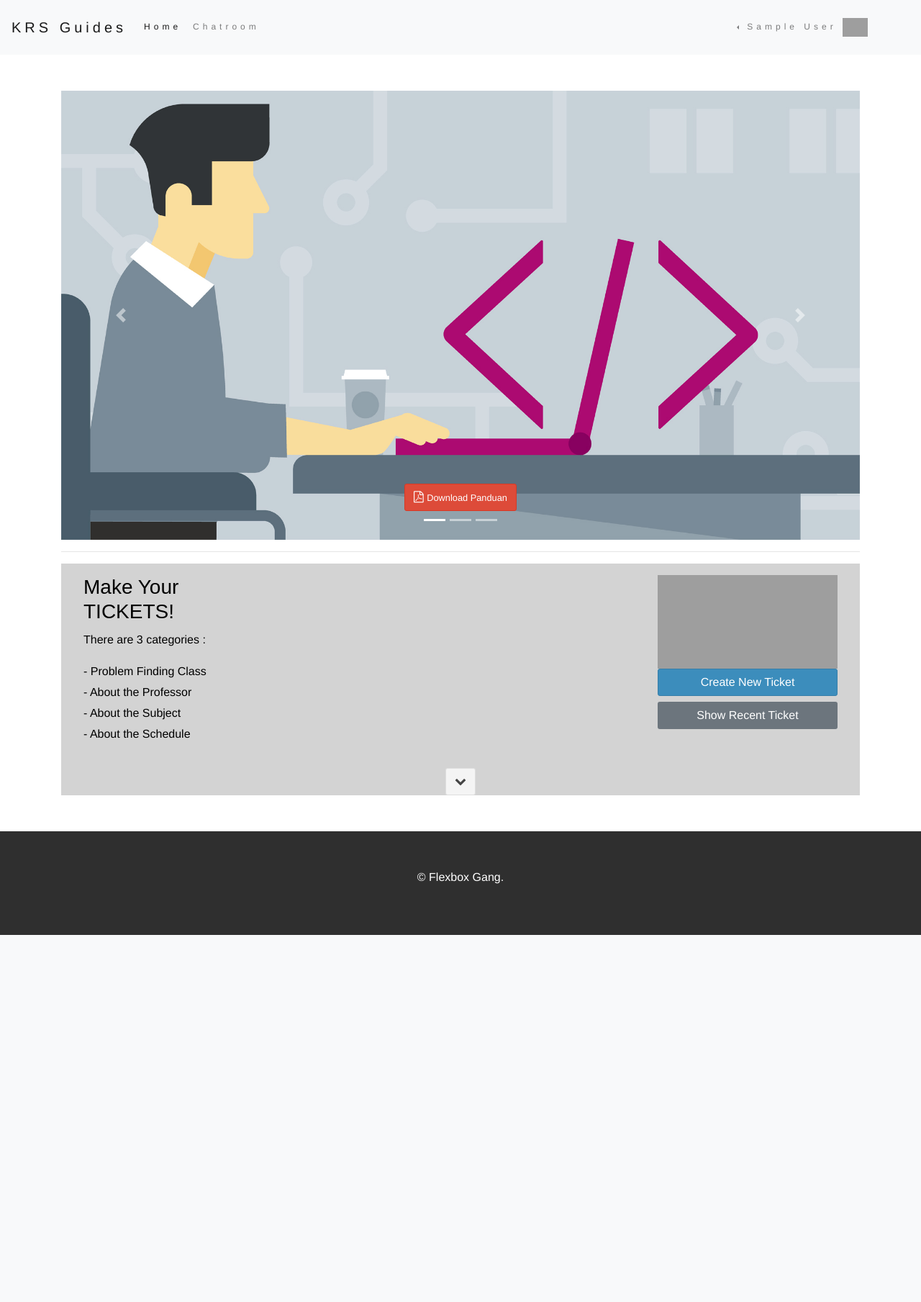
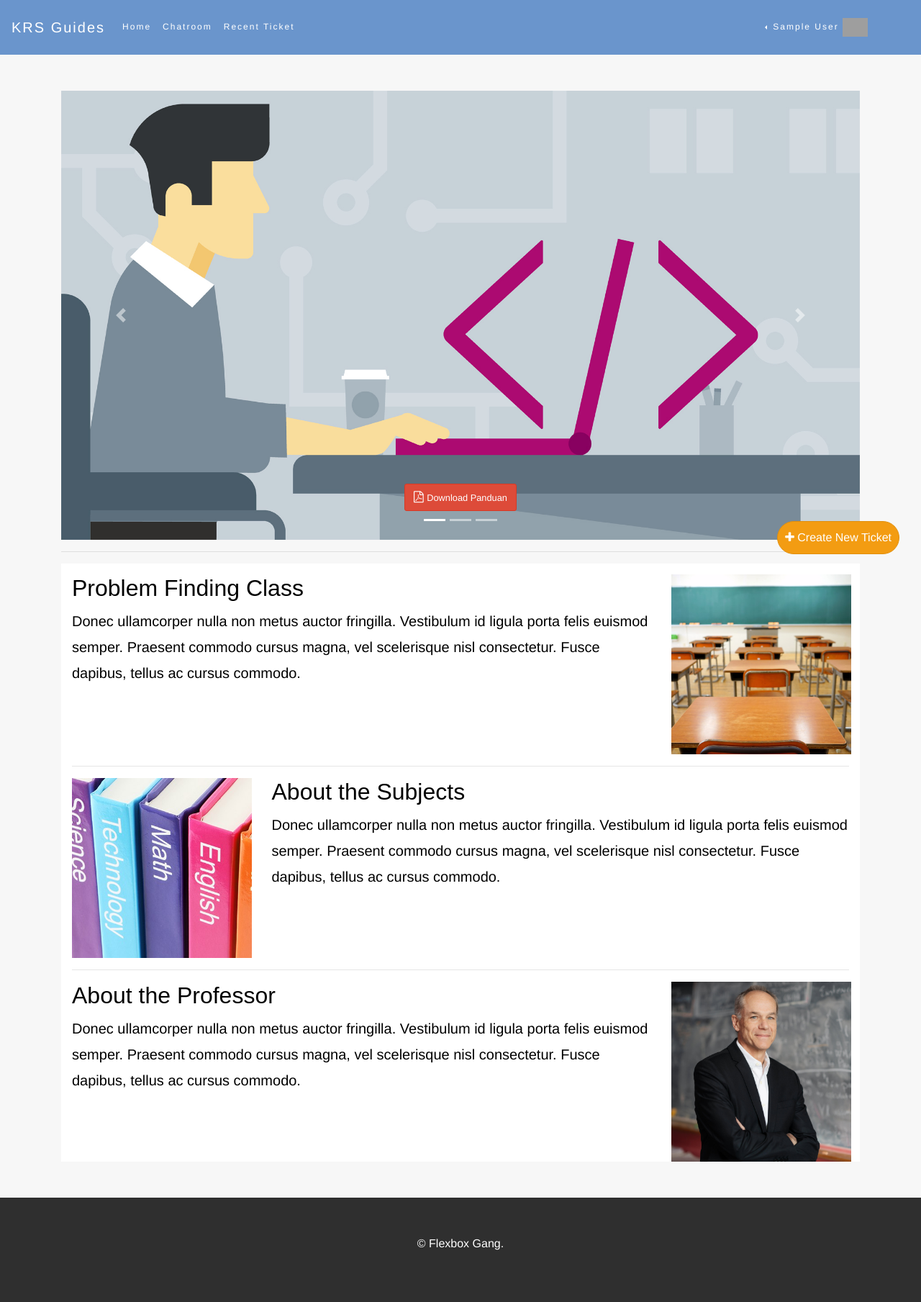
Before and after one commit to Ruriia/Web-Dev-Project, a PHP site: page /user/index.php in a window 1280 px wide. Shown: the whole page at 72% size. Before the commit the page ends 1299 px from the top, so only its background shows below. Run offline with PHP 8.4, Linux system fonts and the light colour scheme; the visitor is signed in with stand-in values (Sample User, id 1); grey boxes are pictures that could not be loaded.

Commit message:
edit user

```diff
--- a/user/index.php
+++ b/user/index.php
@@ -32,6 +32,7 @@ body {
   line-height: 1.8;
   color: black;
   overflow-x: hidden;
+  background-color: #F7F7F7;
 }
 p {font-size: 16px;}
 .margin {margin-bottom: 45px;}
@@ -51,26 +52,32 @@ p {font-size: 16px;}
   background-color: #2f2f2f;
   color: #fff;
 }
+.bg-container {
+  padding-top: 15px;
+  background-color: #ffffff;
+  color: black;
+}
 .container-fluid {
   padding-top: 50px;
   padding-bottom: 50px;
 }
 
 .navbar {
+  background-color: #6A95CC;
   padding-top: 15px;
   padding-bottom: 15px;
   border: 0;
   border-radius: 0;
   margin-bottom: 0;
   font-size: 12px;
-  letter-spacing: 5px;
+  letter-spacing: 2px;
 }
 .navbar-nav  li a:hover {
-  color: #1abc9c !important;
+  color: black !important;
 }
 
 .navbar-nav button:hover {
-  color: #1abc9c !important;
+  color: black !important;
 }
 
 /*
@@ -164,13 +171,42 @@ li.dropdown {
   }
 }
 */
+
+#button-create {
+  display: inline-block;
+  width: auto;
+  height: auto;
+  text-align: center;
+  border-radius: 50px;
+  position: fixed;
+  bottom: 30px;
+  right: 30px;
+  padding: 10px;
+  color:white;
+  z-index: 5;
+}
+
+#button-create-1 {
+  display: inline-block;
+  width: auto;
+  height: auto;
+  text-align: center;
+  border-radius: 50px;
+  position: fixed;
+  bottom: 30px;
+  right: 30px;
+  padding: 10px;
+  color:white;
+  z-index: 5;
+  opacity: 0;
+}
 </style>
 </head>
 <body>
 
 <!-- Navbar -->
 <!--<div id="navbar1">-->
-<nav class="navbar navbar-expand-lg navbar-light bg-light sticky-top">
+<nav class="navbar navbar-expand-lg sticky-top">
     <a class="navbar-brand" href="#">KRS Guides</a>
     <button class="navbar-toggler" type="button" data-toggle="collapse" data-target="#navbarSupportedContent" aria-controls="navbarSupportedContent" aria-expanded="false" aria-label="Toggle navigation">
       <span class="navbar-toggler-icon"></span>
@@ -183,6 +219,9 @@ li.dropdown {
         </li>
         <li class="nav-item">
           <a class="nav-link" href="chatroom.php">Chatroom</a>
+        </li>
+        <li class="nav-item">
+          <a class="nav-link" href="chatroom.php">Recent Ticket</a>
         </li>
       </ul>
       <form class="form-inline my-2 my-lg-0" style="padding-right:50px;">
@@ -219,7 +258,9 @@ li.dropdown {
 </div>-->
 
 <!-- First Container -->
-<div class="container-fluid bg-1">
+<div class="container-fluid">
+
+  <a href="form_ticket.php" id="button-create" class="btn btn-warning"><i class="fa fa-plus"></i> Create New Ticket</a>
 
   <div class="container">
 
@@ -256,7 +297,43 @@ li.dropdown {
     </div>
 
     <hr/>
-    <div class="container bg-2">
+    <div class="container bg-container">
+
+    <div class="row featurette">
+      <div class="col-md-9">
+        <h2 class="featurette-heading">Problem Finding Class</h2>
+        <p class="lead">Donec ullamcorper nulla non metus auctor fringilla. Vestibulum id ligula porta felis euismod semper. Praesent commodo cursus magna, vel scelerisque nisl consectetur. Fusce dapibus, tellus ac cursus commodo.</p>
+      </div>
+      <div class="col-md-3" style="float:right;">
+      <img src="images/class.jpg" style="width:250px;height:250px;object-fit:cover;">
+      </div>
+    </div>
+
+    <hr class="featurette-divider">
+
+    <div class="row featurette">
+      <div class="col-md-9 order-md-2">
+        <h2 class="featurette-heading">About the Subjects</h2>
+        <p class="lead">Donec ullamcorper nulla non metus auctor fringilla. Vestibulum id ligula porta felis euismod semper. Praesent commodo cursus magna, vel scelerisque nisl consectetur. Fusce dapibus, tellus ac cursus commodo.</p>
+      </div>
+      <div class="col-md-3 order-md-1">
+      <img src="images/subject.jpg" style="width:250px;height:250px;object-fit:cover;">
+      </div>
+    </div>
+
+    <hr class="featurette-divider">
+
+    <div class="row featurette">
+      <div class="col-md-9">
+        <h2 class="featurette-heading">About the Professor</h2>
+        <p class="lead">Donec ullamcorper nulla non metus auctor fringilla. Vestibulum id ligula porta felis euismod semper. Praesent commodo cursus magna, vel scelerisque nisl consectetur. Fusce dapibus, tellus ac cursus commodo.</p>
+      </div>
+      <div class="col-md-3" style="float:right;">
+      <img src="images/professor.jpg" style="width:250px;height:250px;object-fit:cover;">
+      </div>
+    </div>
+
+    <!--
       <div class="d-flex">
         <div class="mr-auto p-3"><h3>Make Your<br/>TICKETS!</h3>
           <p>There are 3 categories :</p>
@@ -271,17 +348,16 @@ li.dropdown {
         <a href="#" id="recentticket" name="recentticket" class="btn btn-secondary btn-block">Show Recent Ticket</a>
         </div>
       </div>
-      <div class="col col-md bg-2 text-center">
+      <div class="col col-md bg-container text-center">
         <button class="btn btn-default buttondown" data-toggle="collapse" data-target="#demo"><i class="fa fa-chevron-down"></i>
       </div>
     </div>
   </div>
 
-  <div id="demo" class="collapse">
-  <!-- Second Container -->
-  <div class="container">
+    <div id="demo" class="collapse">
+    <div class="container">
 
-    <div class="d-flex justify-content-around bg-2" style="padding-top:40px;padding-bottom:40px;">
+    <div class="d-flex justify-content-around bg-container" style="padding-top:40px;padding-bottom:40px;">
       <div class="category text-center">
         <img src="images/code.jpg" alt="code" style="width:220px;height:130px">
         <p>Problem Finding Class</p>
@@ -298,9 +374,9 @@ li.dropdown {
         <img src="images/code.jpg" alt="code" style="width:220px;height:130px">
         <p>About the Schedule</p>
       </div>
+    </div> -->
+
     </div>
-
-  </div>
   </div>
 
 </div>
```
Also changed, not shown: user/accountsettings.php (+5 -3 lines), user/chatroom.php (+5 -3 lines), user/form_ticket.php (+5 -3 lines), user/images/class.jpg (added), user/images/photo.jpg (added), user/images/professor.jpg (added), user/images/subject.jpg (added).
